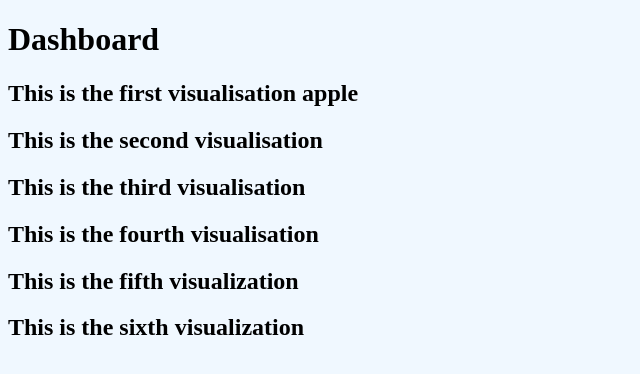
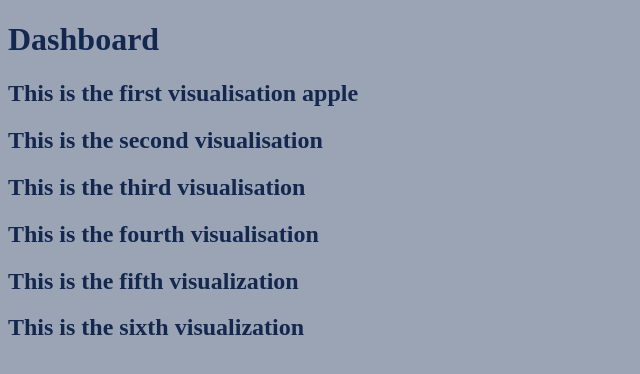
Before and after one commit to span0017/FIT3179, a plain HTML site: page index.html in a window 1280 px wide. Shown: the whole page, without its empty margins (0-640 px from the left). Drawn offline with Linux system fonts and the light colour scheme; a script that the page names is missing.

Commit message:
Update index.html

```diff
--- a/index.html
+++ b/index.html
@@ -1,8 +1,12 @@
 
 <!DOCTYPE html>
 <html>
-<body style="background-color:aliceblue;">
+<body style="background-color:#9ba4b4;">
 <head>
+  <style>
+    h1 {color: #14274e}
+    h2 {color: #14274e}
+  </style>
   <!-- Import Vega & Vega-Lite (does not have to be from CDN) -->
   <script src="https://cdn.jsdelivr.net/npm/vega@5"></script>
   <script src="https://cdn.jsdelivr.net/npm/vega-lite@4"></script>
@@ -10,6 +14,7 @@
   <script src="https://cdn.jsdelivr.net/npm/vega-embed@6"></script>
 </head>
 <body>
+<div style = "margin-left:auto ; margin-right:auto">
 <h1>Dashboard</h1>
 
  <h2>This is the first visualisation apple</h2>
@@ -69,5 +74,6 @@
 
 
 </script>
+</div>
 </body>
 </html>
```
